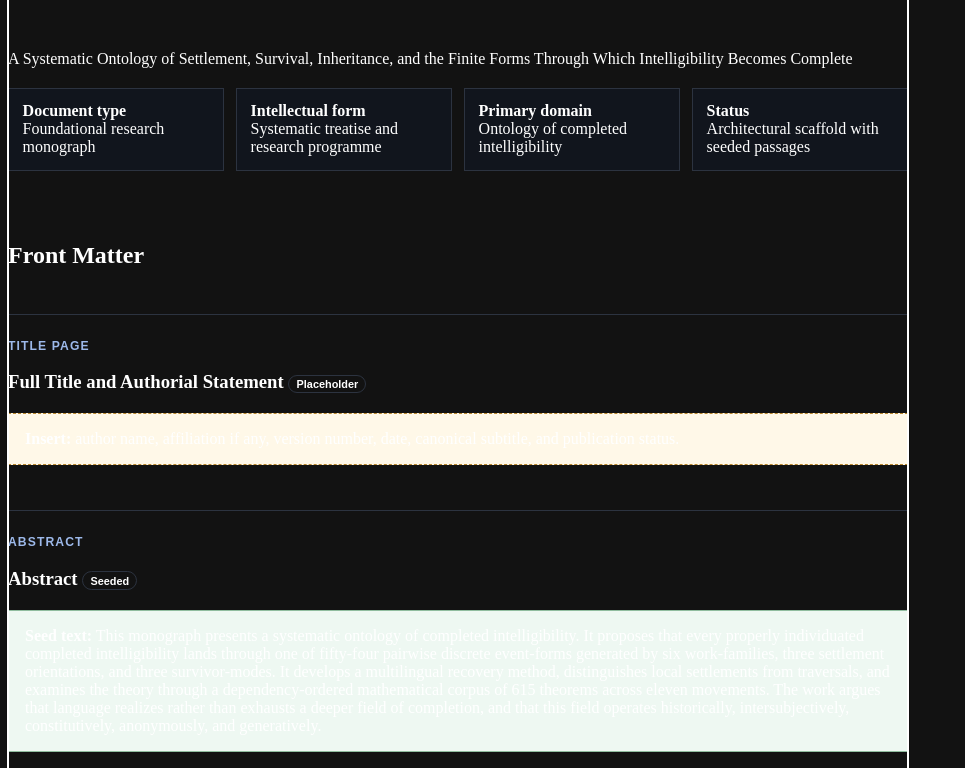
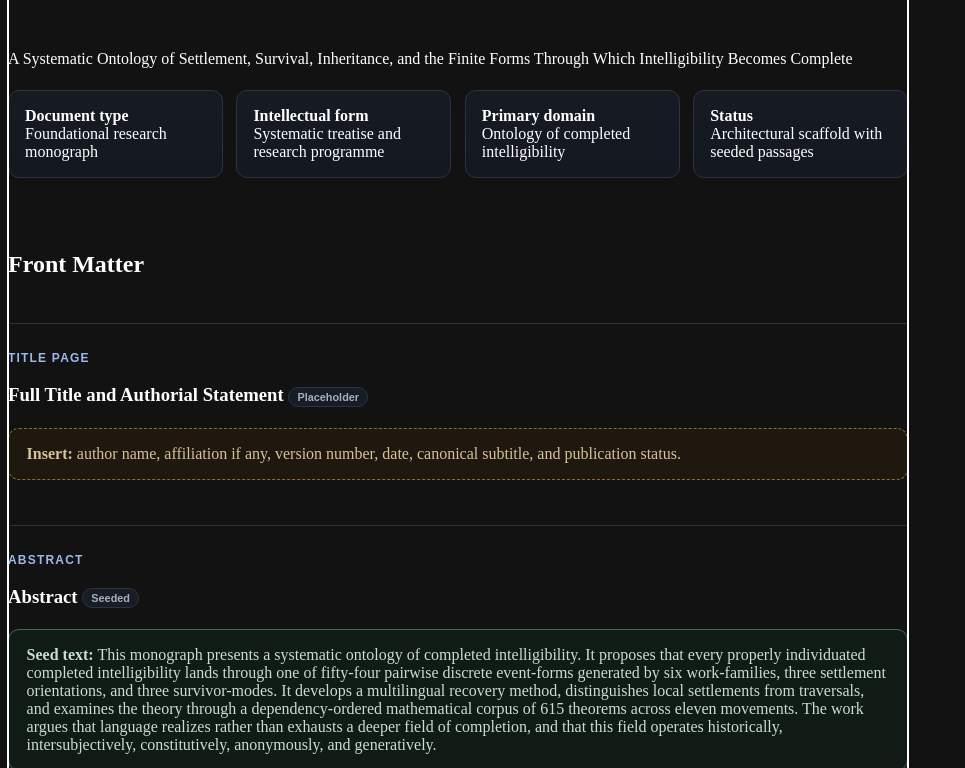
Before and after one commit to TitanicParker/The-Manifold-of-Completed-Intelligibility, a plain HTML site: page monograph.html in a window 1280 px wide. Shown: the part 1052-1820 px from the top of the page, without its empty margins (0-965 px from the left). Drawn offline with Linux system fonts and the light colour scheme.

Commit message:
Polish monograph dark presentation

```diff
--- a/assets/monograph.css
+++ b/assets/monograph.css
@@ -3,27 +3,82 @@
 .monograph-content .hero h1 { font-size: clamp(2.4rem, 8vw, 5rem); }
 .monograph-content .kicker,
 .monograph-content .part-number,
-.monograph-content .chapter-label { color: var(--accent-2); font-family: Arial, Helvetica, sans-serif; text-transform: uppercase; letter-spacing: .09em; font-size: .76rem; font-weight: 700; }
+.monograph-content .chapter-label {
+  color: var(--accent-2);
+  font-family: Arial, Helvetica, sans-serif;
+  text-transform: uppercase;
+  letter-spacing: .1em;
+  font-size: .75rem;
+  font-weight: 700;
+}
 .monograph-content .meta,
-.monograph-content .chapter-goals { display: grid; grid-template-columns: repeat(auto-fit, minmax(190px, 1fr)); gap: .75rem; margin: 1.2rem 0; }
+.monograph-content .chapter-goals {
+  display: grid;
+  grid-template-columns: repeat(auto-fit, minmax(190px, 1fr));
+  gap: .85rem;
+  margin: 1.35rem 0;
+}
 .monograph-content .meta > div,
-.monograph-content .chapter-goals > div { padding: .85rem; border: 1px solid var(--line); background: var(--surface); }
-.monograph-content .part { margin-top: 4rem; padding-top: 2rem; border-top: 3px solid var(--accent); }
+.monograph-content .chapter-goals > div {
+  padding: 1rem;
+  border: 1px solid var(--line);
+  border-radius: var(--radius-sm);
+  background: linear-gradient(180deg, rgba(255,255,255,.025), rgba(255,255,255,.01)), var(--surface);
+}
+.monograph-content .part {
+  margin-top: 4.5rem;
+  padding-top: 2.2rem;
+  border-top: 2px solid var(--accent);
+}
 .monograph-content .part > header { margin-bottom: 2rem; }
-.monograph-content .chapter { margin-top: 2.8rem; padding-top: 1.5rem; border-top: 1px solid var(--line); }
+.monograph-content .chapter {
+  margin-top: 2.8rem;
+  padding-top: 1.7rem;
+  border-top: 1px solid var(--line);
+}
 .monograph-content .placeholder-box,
-.monograph-content .seed-box { margin: 1.25rem 0; padding: 1rem; border: 1px solid var(--line); background: var(--surface); }
-.monograph-content .placeholder-box { border-style: dashed; border-color: #b8862d; background: #fff8e8; }
-.monograph-content .seed-box { border-color: #90bd9f; background: #eef8f2; }
-.monograph-content .status { display: inline-block; padding: .15rem .45rem; border: 1px solid var(--line); border-radius: 999px; font-family: Arial, Helvetica, sans-serif; font-size: .68rem; vertical-align: middle; }
-.monograph-content .toc { padding: 1rem; border: 1px solid var(--line); background: var(--surface); }
+.monograph-content .seed-box {
+  margin: 1.3rem 0;
+  padding: 1rem 1.1rem;
+  border: 1px solid var(--line);
+  border-radius: var(--radius-sm);
+  background: var(--surface);
+}
+.monograph-content .placeholder-box {
+  border-style: dashed;
+  border-color: #8f6a34;
+  background: #1e180f;
+  color: #d7c29a;
+}
+.monograph-content .seed-box {
+  border-color: #466c58;
+  background: #101b16;
+  color: #c9ddd1;
+}
+.monograph-content .status {
+  display: inline-block;
+  padding: .2rem .5rem;
+  border: 1px solid var(--line);
+  border-radius: 999px;
+  color: var(--muted);
+  background: var(--surface-2);
+  font-family: Arial, Helvetica, sans-serif;
+  font-size: .68rem;
+  vertical-align: middle;
+}
+.monograph-content .toc {
+  padding: 1.1rem;
+  border: 1px solid var(--line);
+  border-radius: var(--radius);
+  background: var(--surface);
+}
 .monograph-content .toc ol { columns: 2; column-gap: 2rem; }
 .monograph-content footer { display: block; }
-.reader-drawer .drawer-part { margin-top: 1.2rem; font-weight: 700; }
+.reader-drawer .drawer-part { margin-top: 1.2rem; font-weight: 700; color: var(--accent); }
 .reader-drawer .drawer-chapter { margin-left: 1rem; font-size: .9rem; }
 @media (max-width: 760px) {
   .monograph-content .toc ol { columns: 1; }
   .monograph-content .meta,
   .monograph-content .chapter-goals { grid-template-columns: 1fr; }
-  .monograph-content .part { margin-top: 3rem; }
+  .monograph-content .part { margin-top: 3.2rem; }
 }
```
